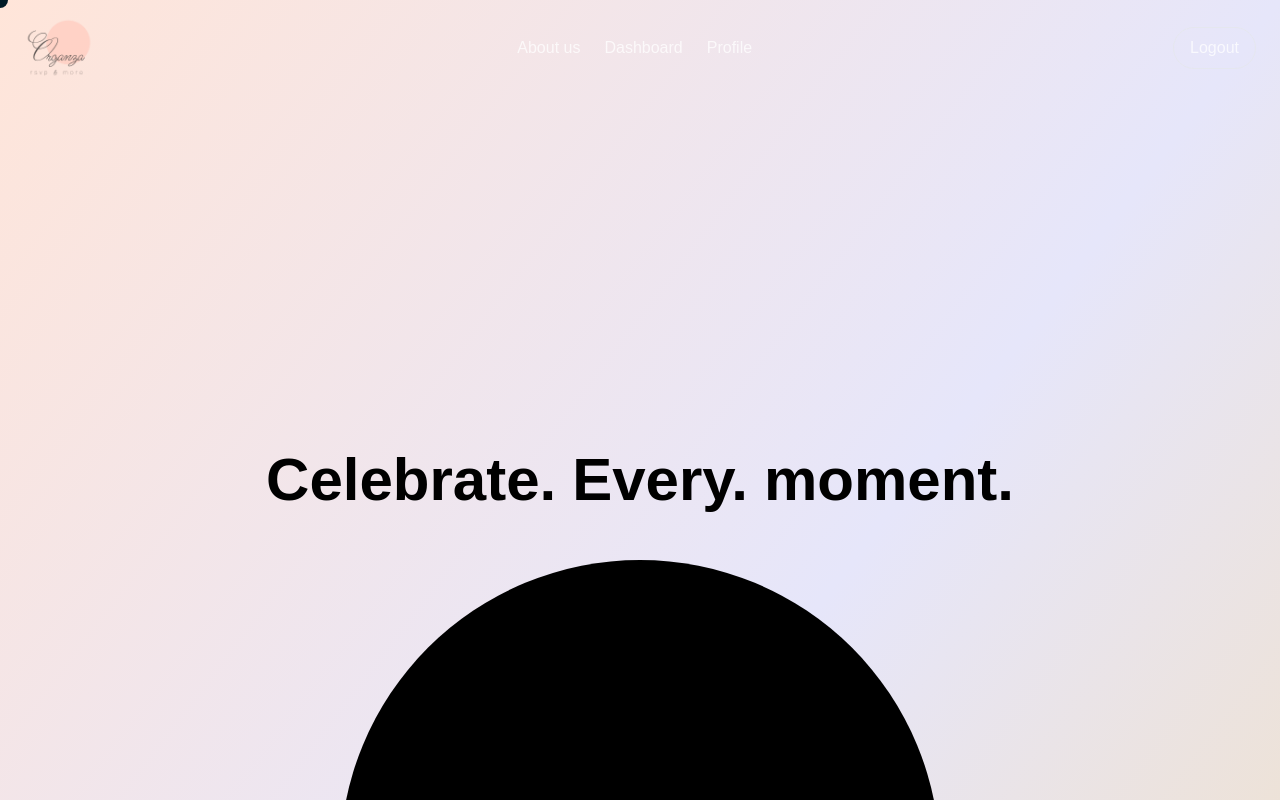
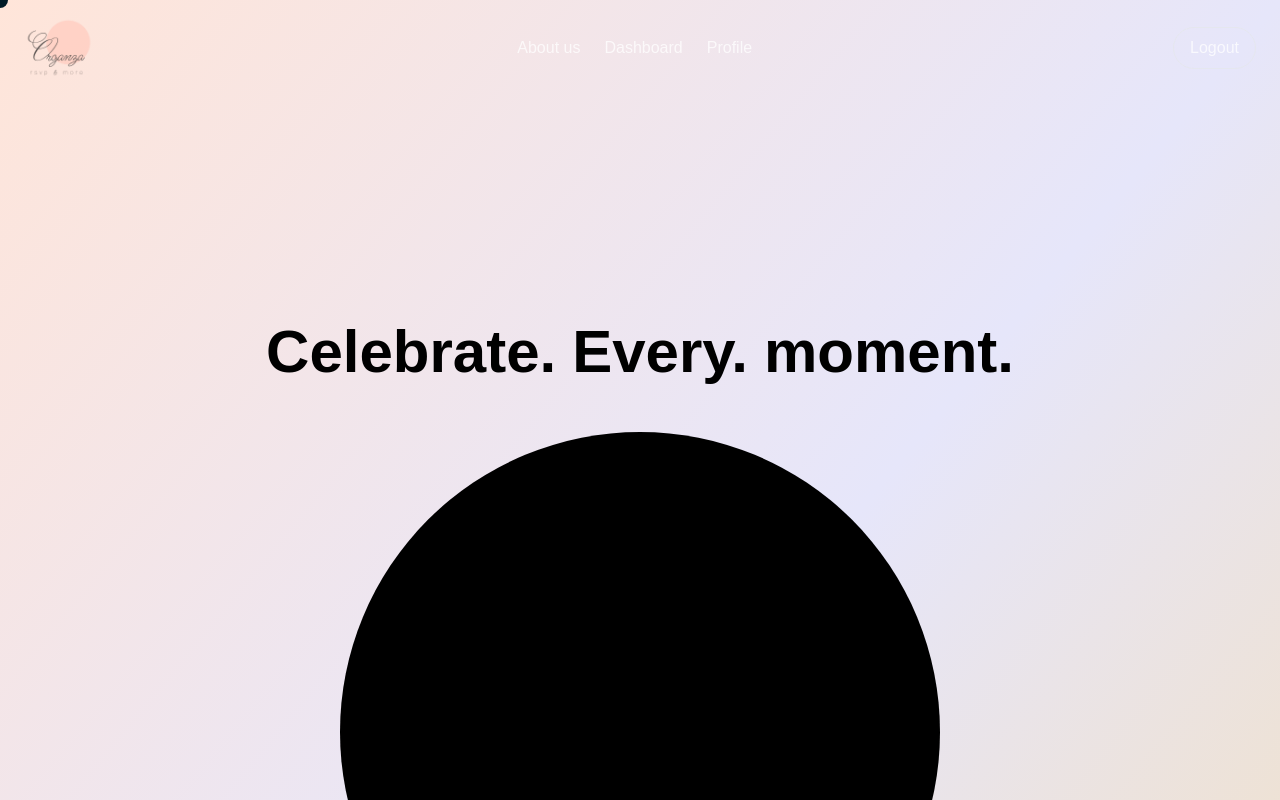
Before and after one commit to sadeemkhalaf/organza-rsvp, a Next.js app: page / in a window 1280 px wide. Shown: the top 800 px of the page. Built offline with nearby package versions, Linux system fonts and the light colour scheme.

Commit message:
update styles

```diff
--- a/src/components/hero/HeroHue.component.tsx
+++ b/src/components/hero/HeroHue.component.tsx
@@ -48,7 +48,7 @@ const HeroHue = () => {
 
   return (
     <div
-      className="relative h-screen flex flex-col items-center justify-center overflow-hidden cursor-none transition-colors duration-500"
+      className="relative h-screen overflow-x-hidden md:overflow-visible flex flex-col items-center justify-center cursor-none transition-colors duration-500 -mt-32"
       style={{
         backgroundColor:
           hoveredWordIndex !== null
@@ -112,7 +112,7 @@ const HeroHue = () => {
           stiffness: 100,
           damping: 20,
         }}
-        className="rounded-full absolute top-[60%] left-1/2 transform -translate-x-1/2"
+        className="rounded-full absolute top-[70%] md:top-[60%] left-1/2 transform -translate-x-1/2"
       ></motion.div>
     </div>
   );
```
